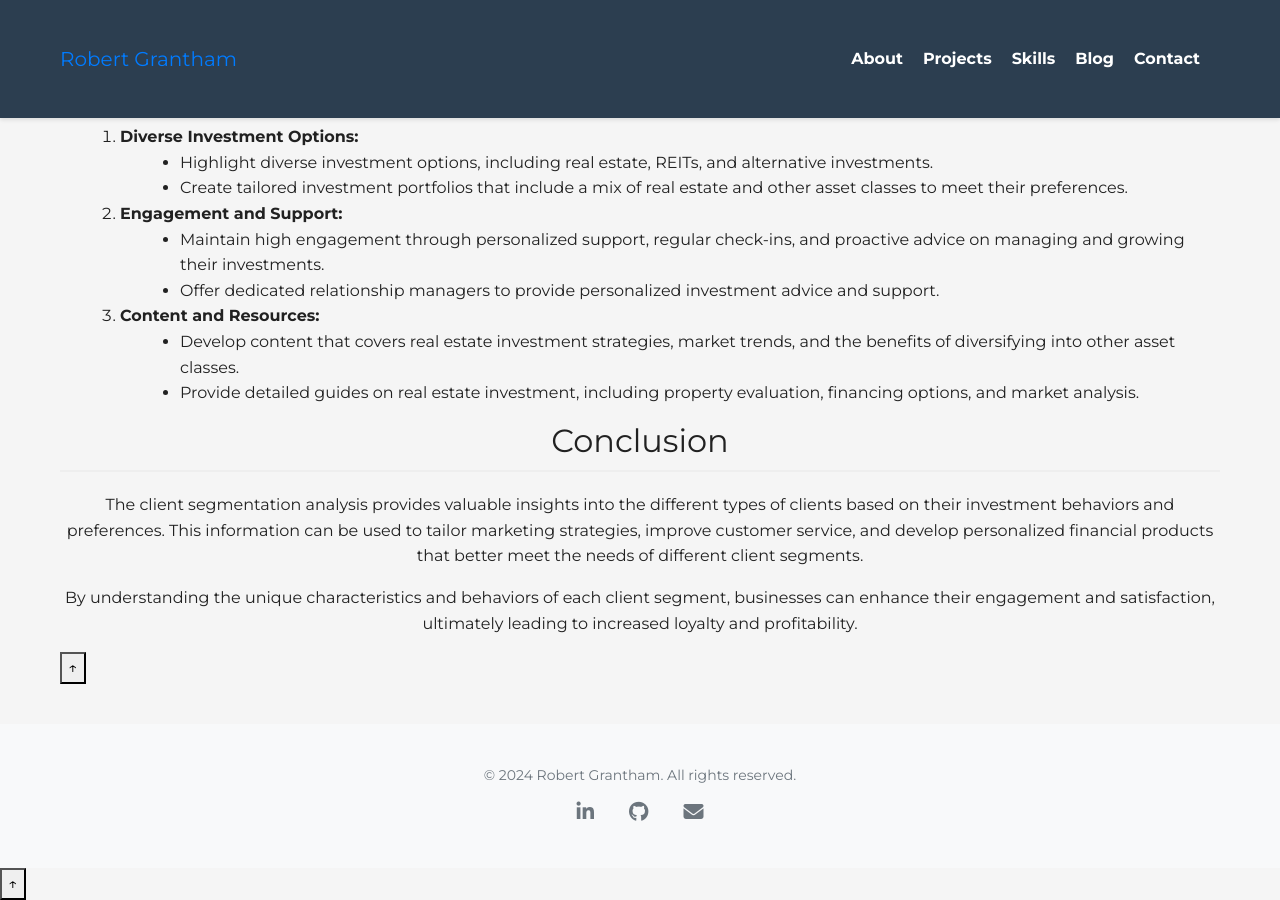
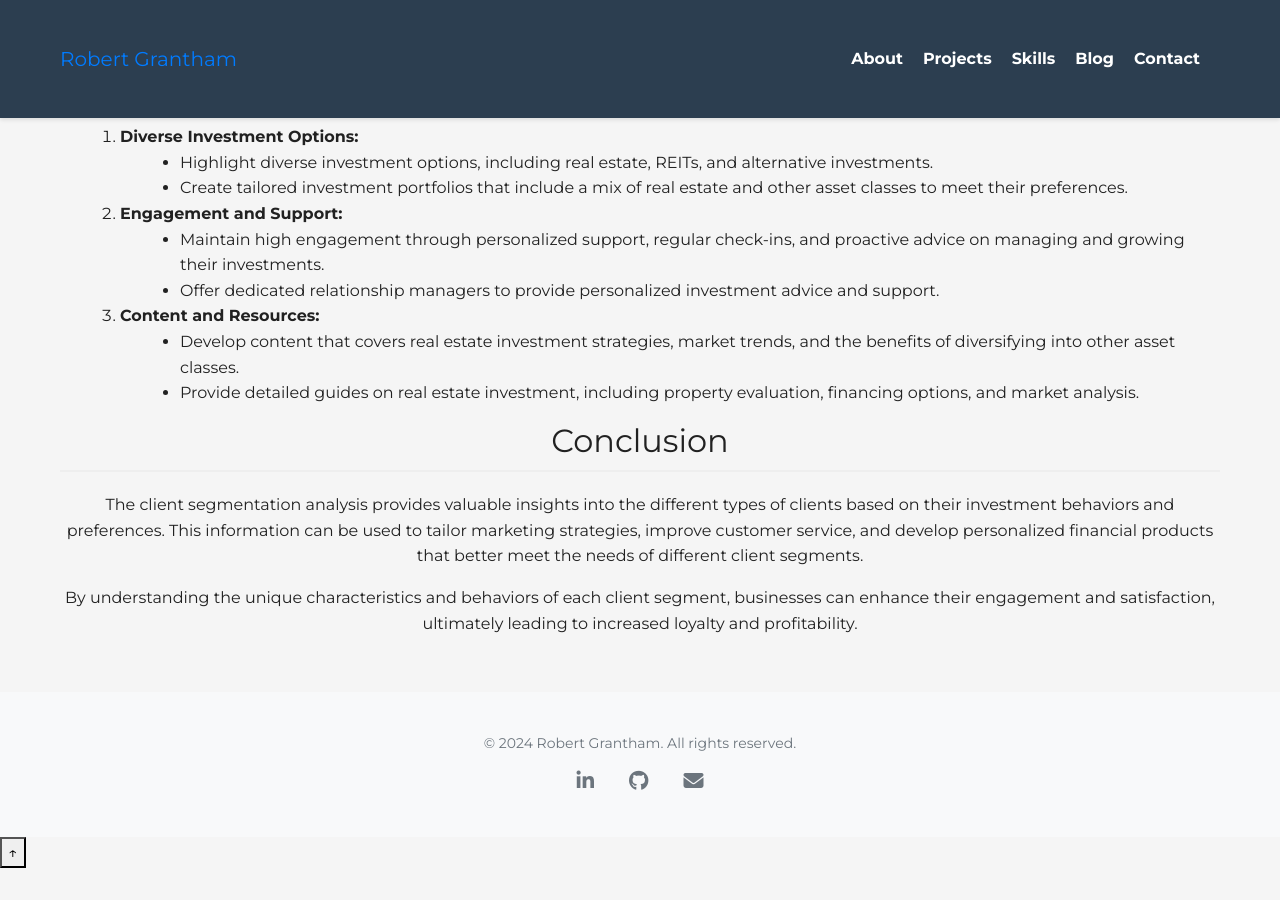
Before and after one commit to rgrantham82/rgrantham82.github.io, a Jekyll site: the page built from client-segmentation.html, in a window 1280 px wide and 900 px high, scrolled down 3760 px. Built offline with Jekyll 4.4.1, drawn with Linux system fonts in a browser that asks for light colours; nearby versions of some CDN libraries; after the commit the page ends 4628 px from its top, so only the background shows below that.

Commit message:
Update client-segmentation.html

```diff
--- a/client-segmentation.html
+++ b/client-segmentation.html
@@ -178,5 +178,4 @@ layout: default
     <p>The client segmentation analysis provides valuable insights into the different types of clients based on their investment behaviors and preferences. This information can be used to tailor marketing strategies, improve customer service, and develop personalized financial products that better meet the needs of different client segments.</p>
     <p>By understanding the unique characteristics and behaviors of each client segment, businesses can enhance their engagement and satisfaction, ultimately leading to increased loyalty and profitability.</p>
   </section>
-  <button class="scroll-to-top" aria-label="Scroll to top">↑</button>
 </div>
```
